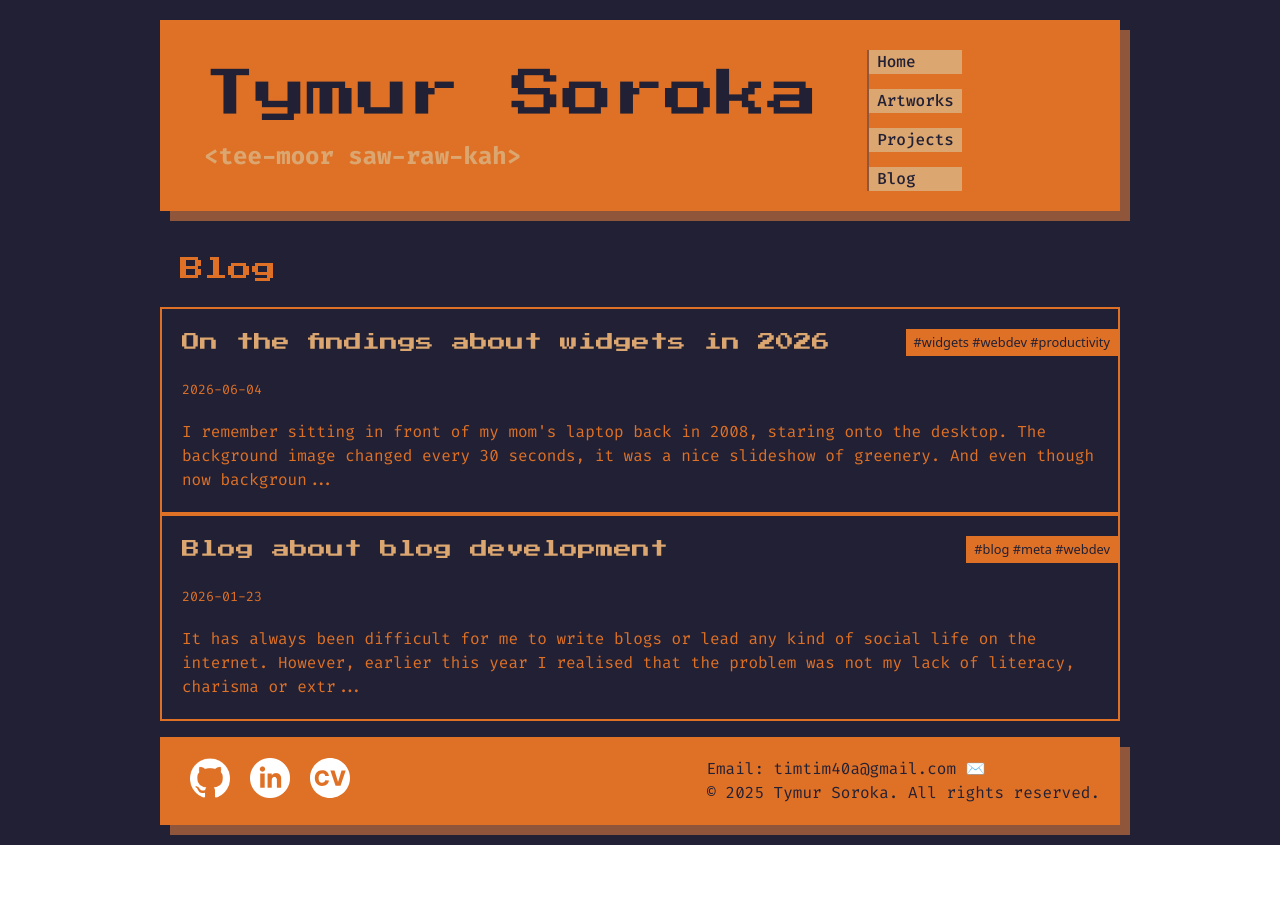
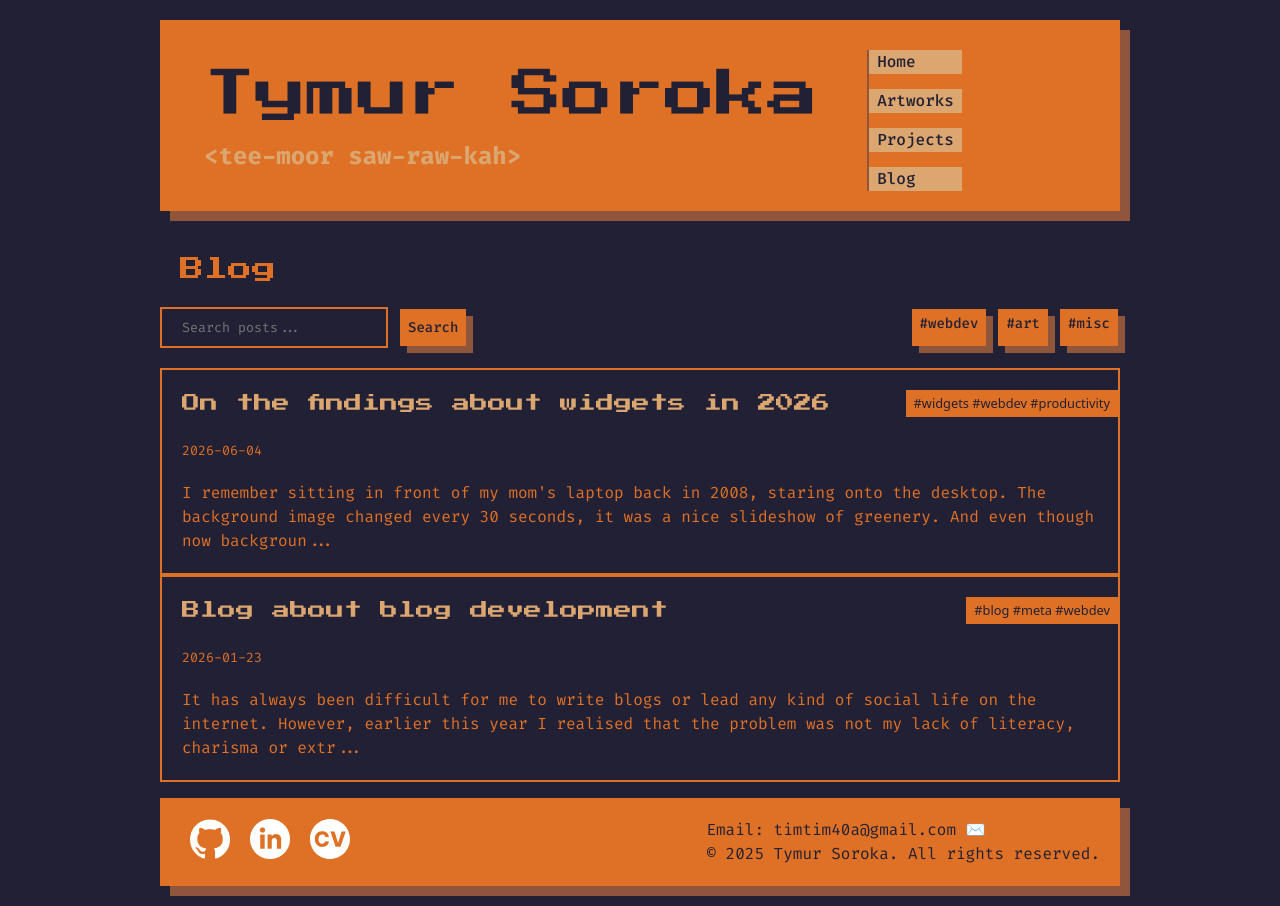
Before and after one commit to timtim40a/timtim40a.github.io, a Next.js app: page /blog in a window 1280 px wide. Before the commit the page ends 845 px from the top, so only its background shows below. Built offline with nearby package versions, Linux system fonts and the light colour scheme.

Commit message:
Add basic search capability for BlogIndex

```diff
--- a/src/app/blog/blogIndex.module.css
+++ b/src/app/blog/blogIndex.module.css
@@ -24,3 +24,56 @@
     padding: 0.25rem 0.5rem;
     font-size: 0.8rem;
 }
+
+.searchInput {
+    background-color: transparent;
+    padding: 10px 20px;
+
+    border: 2px solid var(--colour-orange);
+    border-radius: 0px;
+    transition: all 0.3s ease;
+}
+
+.searchInput:focus {
+    outline: none;
+    border-color: var(--colour-orange-light);
+}
+
+.search {
+    display: flex;
+    justify-content: space-between;
+    margin-bottom: 20px;
+}
+
+.searchButton,
+.tagButton {
+    background-color: var(--colour-orange);
+    color: var(--colour-dark);
+    padding: 4px 8px;
+    font-size: 0.875rem;
+    font-weight: 500;
+    margin: 2px;
+    box-shadow: 7px 7px 0 0 var(--colour-orange-dark);
+    border: none;
+    transition: all 0.3s ease;
+    font-family: var(--font-mono);
+}
+
+.searchControls {
+    display: flex;
+    gap: 10px;
+}
+
+.tagButtons {
+    display: flex;
+    gap: 10px;
+}
+
+.tagButton:hover {
+    box-shadow: 1px 1px 0 0 var(--colour-orange-dark);
+    transform: translate(6px, 6px);
+}
+.searchButton:hover {
+    box-shadow: 1px 1px 0 0 var(--colour-orange-dark);
+    transform: translate(6px, 6px);
+}
--- a/src/app/blog/page.tsx
+++ b/src/app/blog/page.tsx
@@ -1,15 +1,56 @@
-// app/blog/page.tsx — Server Component (no directive)
 import Link from "next/link";
 import styles from "./blogIndex.module.css";
 import checkBlogs from "@/lib/checkBlogs";
 
-export default async function BlogIndex() {
-    const posts = (await checkBlogs()).sort(
-        (a, b) => +new Date(b.date) - +new Date(a.date)
-    );
+export default async function BlogIndex({
+    searchParams,
+}: {
+    searchParams: Promise<{ q?: string }>;
+}) {
+    const { q } = await searchParams;
+    const query = (q ? decodeURIComponent(q) : "").toLowerCase();
+
+    const posts = (await checkBlogs())
+        .sort((a, b) => +new Date(b.date) - +new Date(a.date))
+        .filter(
+            (post) =>
+                post.title.toLowerCase().includes(query) ||
+                post.summary.toLowerCase().includes(query) ||
+                post.tags.some((tag) => tag.toLowerCase().includes(query))
+        );
+
     return (
         <main>
             <h2>Blog</h2>
+            <search className={styles.search}>
+                <form action="/blog" method="GET">
+                    <div className={styles.searchControls}>
+                        <input
+                            type="text"
+                            name="q"
+                            defaultValue={q ?? ""}
+                            placeholder="Search posts..."
+                            className={styles.searchInput}
+                        />
+                        <button type="submit" className={styles.searchButton}>
+                            Search
+                        </button>
+                        {/* <button className={styles.filterButton}>Filter</button>
+                        <button className={styles.sortButton}>Sort</button> */}
+                    </div>
+                </form>
+                <div className={styles.tags}>
+                    <Link href="/blog?q=%23webdev" className={styles.tagButton}>
+                        #webdev
+                    </Link>
+                    <Link href="/blog?q=%23art" className={styles.tagButton}>
+                        #art
+                    </Link>
+                    <Link href="/blog?q=%23misc" className={styles.tagButton}>
+                        #misc
+                    </Link>
+                </div>
+            </search>
             <ul className={styles.posts}>
                 {posts.map((post) => (
                     <li className={styles.post} key={post.slug}>
@@ -31,6 +72,7 @@ export default async function BlogIndex() {
                         <p>{post.summary}</p>
                     </li>
                 ))}
+                {posts.length === 0 && <p>Nothing found.</p>}
             </ul>
         </main>
     );
```
Also changed, not shown: public/search.png (added).
